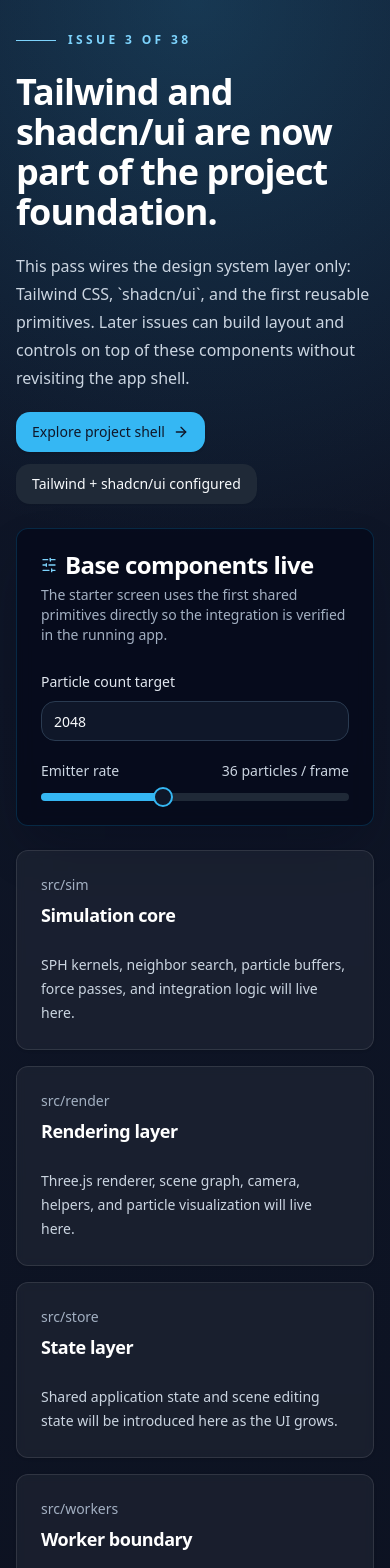
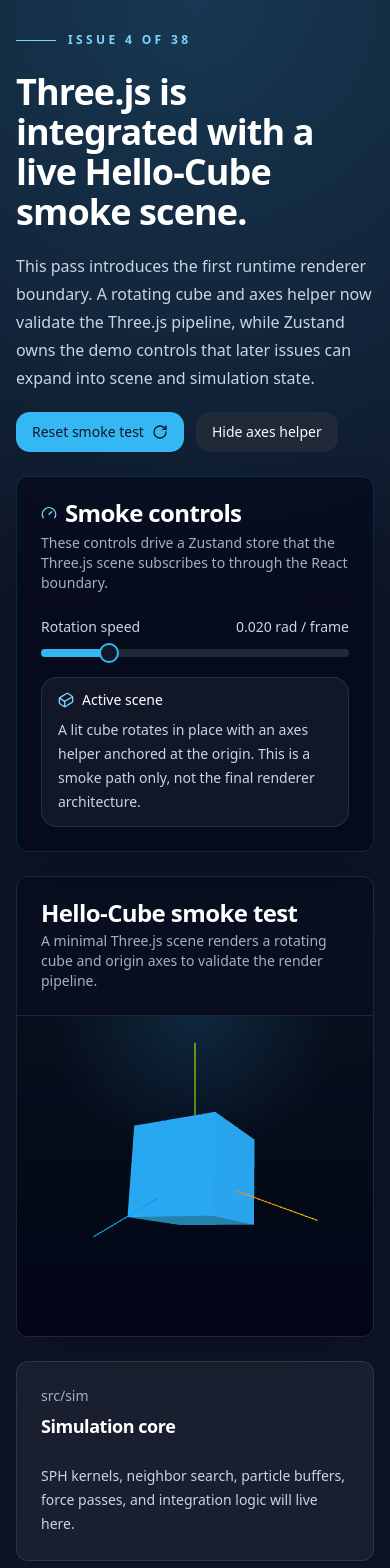
Before and after one commit to mtplayground/Alex-Hou-2024-test-25, a React (Vite) app: page / in a window 390 px wide. Shown: the top 1568 px of the page. Built offline with nearby package versions, Linux system fonts and the light colour scheme.

Commit message:
feat: Install Three.js, Zustand, and core deps; add a Hello-Cube smoke test

```diff
--- a/package.json
+++ b/package.json
@@ -19,13 +19,16 @@
     "lucide-react": "^0.511.0",
     "react": "^19.2.6",
     "react-dom": "^19.2.6",
-    "tailwind-merge": "^3.3.0"
+    "tailwind-merge": "^3.3.0",
+    "three": "^0.181.1",
+    "zustand": "^5.0.8"
   },
   "devDependencies": {
     "@eslint/js": "^9.39.1",
     "@types/node": "^24.12.3",
     "@types/react": "^19.2.14",
     "@types/react-dom": "^19.2.3",
+    "@types/three": "^0.181.0",
     "@vitejs/plugin-react": "^6.0.1",
     "autoprefixer": "^10.4.21",
     "eslint": "^9.39.1",
--- /dev/null
+++ b/src/render/helloCube.ts
@@ -0,0 +1,103 @@
+import * as THREE from 'three'
+
+interface HelloCubeState {
+  rotationSpeed: number
+  showAxes: boolean
+}
+
+export interface HelloCubeController {
+  dispose: () => void
+  setAxesVisible: (showAxes: boolean) => void
+  setRotationSpeed: (rotationSpeed: number) => void
+}
+
+export function createHelloCube(
+  container: HTMLElement,
+  initialState: HelloCubeState,
+): HelloCubeController {
+  const renderer = new THREE.WebGLRenderer({
+    alpha: true,
+    antialias: true,
+  })
+  renderer.setPixelRatio(Math.min(window.devicePixelRatio, 2))
+  renderer.setClearAlpha(0)
+
+  const scene = new THREE.Scene()
+  const camera = new THREE.PerspectiveCamera(45, 1, 0.1, 100)
+  camera.position.set(2.8, 2.4, 3.6)
+  camera.lookAt(0, 0, 0)
+
+  const ambientLight = new THREE.AmbientLight(0xffffff, 1.6)
+  const directionalLight = new THREE.DirectionalLight(0x7dd3fc, 2.6)
+  directionalLight.position.set(3, 4, 2)
+  scene.add(ambientLight, directionalLight)
+
+  const cube = new THREE.Mesh(
+    new THREE.BoxGeometry(1.2, 1.2, 1.2),
+    new THREE.MeshStandardMaterial({
+      color: 0x38bdf8,
+      metalness: 0.15,
+      roughness: 0.3,
+    }),
+  )
+  cube.rotation.x = 0.55
+  cube.rotation.y = 0.35
+  scene.add(cube)
+
+  const axesHelper = new THREE.AxesHelper(1.7)
+  axesHelper.visible = initialState.showAxes
+  scene.add(axesHelper)
+
+  container.appendChild(renderer.domElement)
+
+  let disposed = false
+  let animationFrame = 0
+  let rotationSpeed = initialState.rotationSpeed
+
+  const resize = () => {
+    const width = Math.max(container.clientWidth, 1)
+    const height = Math.max(container.clientHeight, 1)
+
+    camera.aspect = width / height
+    camera.updateProjectionMatrix()
+    renderer.setSize(width, height, false)
+  }
+
+  const resizeObserver = new ResizeObserver(() => {
+    resize()
+  })
+  resizeObserver.observe(container)
+  resize()
+
+  const renderFrame = () => {
+    if (disposed) {
+      return
+    }
+
+    cube.rotation.y += rotationSpeed
+    cube.rotation.x += rotationSpeed * 0.5
+    renderer.render(scene, camera)
+    animationFrame = window.requestAnimationFrame(renderFrame)
+  }
+
+  renderFrame()
+
+  return {
+    dispose: () => {
+      disposed = true
+      window.cancelAnimationFrame(animationFrame)
+      resizeObserver.disconnect()
+      scene.remove(cube, axesHelper, ambientLight, directionalLight)
+      cube.geometry.dispose()
+      cube.material.dispose()
+      renderer.dispose()
+      renderer.domElement.remove()
+    },
+    setAxesVisible: (showAxes) => {
+      axesHelper.visible = showAxes
+    },
+    setRotationSpeed: (nextRotationSpeed) => {
+      rotationSpeed = nextRotationSpeed
+    },
+  }
+}
--- a/src/render/index.ts
+++ b/src/render/index.ts
@@ -2,5 +2,5 @@
   path: 'src/render',
   title: 'Rendering layer',
   description:
-    'Three.js renderer, scene graph, camera, helpers, and particle visualization will live here.',
+    'Three.js setup now boots a rotating cube smoke scene here, and later issues can expand it into the full fluid renderer.',
 }
--- /dev/null
+++ b/src/store/helloCubeStore.ts
@@ -0,0 +1,23 @@
+import { create } from 'zustand'
+
+const DEFAULT_ROTATION_SPEED = 0.02
+
+interface HelloCubeState {
+  rotationSpeed: number
+  showAxes: boolean
+  setRotationSpeed: (rotationSpeed: number) => void
+  toggleAxes: () => void
+  reset: () => void
+}
+
+export const useHelloCubeStore = create<HelloCubeState>((set) => ({
+  rotationSpeed: DEFAULT_ROTATION_SPEED,
+  showAxes: true,
+  setRotationSpeed: (rotationSpeed) => set({ rotationSpeed }),
+  toggleAxes: () => set((state) => ({ showAxes: !state.showAxes })),
+  reset: () =>
+    set({
+      rotationSpeed: DEFAULT_ROTATION_SPEED,
+      showAxes: true,
+    }),
+}))
--- a/src/store/index.ts
+++ b/src/store/index.ts
@@ -2,5 +2,5 @@
   path: 'src/store',
   title: 'State layer',
   description:
-    'Shared application state and scene editing state will be introduced here as the UI grows.',
+    'Zustand is now live for the Hello-Cube smoke controls, providing the state boundary for later scene and simulation stores.',
 }
--- a/src/ui/AppShell.tsx
+++ b/src/ui/AppShell.tsx
@@ -1,5 +1,4 @@
-import { useState } from 'react'
-import { ArrowRight, SlidersHorizontal } from 'lucide-react'
+import { Cuboid, Gauge, RotateCw } from 'lucide-react'
 import { Button } from '@/components/ui/button'
 import {
   Card,
@@ -8,10 +7,11 @@
   CardHeader,
   CardTitle,
 } from '@/components/ui/card'
-import { Input } from '@/components/ui/input'
 import { Slider } from '@/components/ui/slider'
+import { HelloCubeCanvas } from '@/ui/HelloCubeCanvas'
 import { renderModuleSummary } from '@/render'
 import { simulationModuleSummary } from '@/sim'
+import { useHelloCubeStore } from '@/store/helloCubeStore'
 import { storeModuleSummary } from '@/store'
 import { workerModuleSummary } from '@/workers'
 
@@ -23,36 +23,38 @@
 ]
 
 export function AppShell() {
-  const [particleCount, setParticleCount] = useState('2048')
-  const [emitterRate, setEmitterRate] = useState([36])
-  const emitterRateValue = emitterRate[0] ?? 36
+  const rotationSpeed = useHelloCubeStore((state) => state.rotationSpeed)
+  const showAxes = useHelloCubeStore((state) => state.showAxes)
+  const setRotationSpeed = useHelloCubeStore((state) => state.setRotationSpeed)
+  const toggleAxes = useHelloCubeStore((state) => state.toggleAxes)
+  const reset = useHelloCubeStore((state) => state.reset)
 
   return (
-    <main className="min-h-screen bg-[radial-gradient(circle_at_top,_rgba(56,189,248,0.2),_transparent_32%),linear-gradient(180deg,_hsl(222_47%_11%),_hsl(224_45%_9%))]">
+    <main className="min-h-screen bg-[radial-gradient(circle_at_top,_rgba(56,189,248,0.2),_transparent_28%),linear-gradient(180deg,_hsl(222_47%_11%),_hsl(224_45%_9%))]">
       <div className="mx-auto flex w-full max-w-6xl flex-col gap-6 px-4 py-8 sm:px-6 lg:px-8 lg:py-12">
         <div className="inline-flex items-center gap-3 text-xs font-semibold uppercase tracking-[0.28em] text-sky-300">
           <span className="h-px w-10 bg-current" />
-          Issue 3 of 38
+          Issue 4 of 38
         </div>
 
-        <section className="grid gap-6 lg:grid-cols-[minmax(0,1.4fr)_360px]">
+        <section className="grid gap-6 lg:grid-cols-[minmax(0,1.3fr)_360px]">
           <div className="space-y-5">
             <h1 className="max-w-3xl text-4xl font-semibold tracking-tight text-white sm:text-5xl">
-              Tailwind and shadcn/ui are now part of the project foundation.
+              Three.js is integrated with a live Hello-Cube smoke scene.
             </h1>
             <p className="max-w-2xl text-base leading-7 text-slate-300">
-              This pass wires the design system layer only: Tailwind CSS,
-              `shadcn/ui`, and the first reusable primitives. Later issues can
-              build layout and controls on top of these components without
-              revisiting the app shell.
+              This pass introduces the first runtime renderer boundary. A
+              rotating cube and axes helper now validate the Three.js pipeline,
+              while Zustand owns the demo controls that later issues can expand
+              into scene and simulation state.
             </p>
             <div className="flex flex-wrap items-center gap-3">
-              <Button className="gap-2">
-                Explore project shell
-                <ArrowRight className="size-4" />
+              <Button className="gap-2" onClick={reset}>
+                Reset smoke test
+                <RotateCw className="size-4" />
               </Button>
-              <Button variant="secondary">
-                Tailwind + shadcn/ui configured
+              <Button onClick={toggleAxes} variant="secondary">
+                {showAxes ? 'Hide axes helper' : 'Show axes helper'}
               </Button>
             </div>
           </div>
@@ -60,44 +62,44 @@
           <Card className="border-sky-500/20 bg-slate-950/60 shadow-2xl shadow-slate-950/30 backdrop-blur">
             <CardHeader className="space-y-2">
               <CardTitle className="flex items-center gap-2 text-white">
-                <SlidersHorizontal className="size-4 text-sky-300" />
-                Base components live
+                <Gauge className="size-4 text-sky-300" />
+                Smoke controls
               </CardTitle>
               <CardDescription>
-                The starter screen uses the first shared primitives directly so
-                the integration is verified in the running app.
+                These controls drive a Zustand store that the Three.js scene
+                subscribes to through the React boundary.
               </CardDescription>
             </CardHeader>
             <CardContent className="space-y-5">
-              <div className="space-y-2">
-                <label
-                  className="text-sm font-medium text-slate-200"
-                  htmlFor="particle-count"
-                >
-                  Particle count target
-                </label>
-                <Input
-                  id="particle-count"
-                  value={particleCount}
-                  onChange={(event) => setParticleCount(event.target.value)}
+              <div className="space-y-3">
+                <div className="flex items-center justify-between text-sm text-slate-300">
+                  <span>Rotation speed</span>
+                  <span>{rotationSpeed.toFixed(3)} rad / frame</span>
+                </div>
+                <Slider
+                  max={0.08}
+                  min={0.005}
+                  onValueChange={(value) => setRotationSpeed(value[0] ?? 0.02)}
+                  step={0.001}
+                  value={[rotationSpeed]}
                 />
               </div>
-              <div className="space-y-3">
-                <div className="flex items-center justify-between text-sm text-slate-300">
-                  <span>Emitter rate</span>
-                  <span>{emitterRateValue} particles / frame</span>
+              <div className="rounded-lg border border-white/10 bg-white/5 px-4 py-3 text-sm text-slate-300">
+                <div className="flex items-center gap-2 font-medium text-white">
+                  <Cuboid className="size-4 text-sky-300" />
+                  Active scene
                 </div>
-                <Slider
-                  max={80}
-                  min={8}
-                  onValueChange={setEmitterRate}
-                  step={1}
-                  value={emitterRate}
-                />
+                <p className="mt-2 leading-6 text-slate-300">
+                  A lit cube rotates in place with an axes helper anchored at
+                  the origin. This is a smoke path only, not the final renderer
+                  architecture.
+                </p>
               </div>
             </CardContent>
           </Card>
         </section>
+
+        <HelloCubeCanvas />
 
         <section className="grid gap-4 md:grid-cols-2 xl:grid-cols-4">
           {sections.map((section) => (
--- /dev/null
+++ b/src/ui/HelloCubeCanvas.tsx
@@ -0,0 +1,83 @@
+import { useEffect, useRef, useState } from 'react'
+import { AlertTriangle } from 'lucide-react'
+import {
+  Card,
+  CardContent,
+  CardDescription,
+  CardHeader,
+  CardTitle,
+} from '@/components/ui/card'
+import { createHelloCube, type HelloCubeController } from '@/render/helloCube'
+import { useHelloCubeStore } from '@/store/helloCubeStore'
+
+export function HelloCubeCanvas() {
+  const containerRef = useRef<HTMLDivElement | null>(null)
+  const controllerRef = useRef<HelloCubeController | null>(null)
+  const [error, setError] = useState<string | null>(null)
+  const rotationSpeed = useHelloCubeStore((state) => state.rotationSpeed)
+  const showAxes = useHelloCubeStore((state) => state.showAxes)
+
+  const handleContainerRef = (node: HTMLDivElement | null) => {
+    if (node === containerRef.current) {
+      return
+    }
+
+    controllerRef.current?.dispose()
+    controllerRef.current = null
+    containerRef.current = node
+
+    if (!node) {
+      return
+    }
+
+    try {
+      const initialState = useHelloCubeStore.getState()
+
+      controllerRef.current = createHelloCube(node, {
+        rotationSpeed: initialState.rotationSpeed,
+        showAxes: initialState.showAxes,
+      })
+      setError(null)
+    } catch (caughtError) {
+      const message =
+        caughtError instanceof Error
+          ? caughtError.message
+          : 'Unknown WebGL initialization error.'
+      setError(message)
+    }
+  }
+
+  useEffect(() => {
+    controllerRef.current?.setRotationSpeed(rotationSpeed)
+  }, [rotationSpeed])
+
+  useEffect(() => {
+    controllerRef.current?.setAxesVisible(showAxes)
+  }, [showAxes])
+
+  return (
+    <Card className="overflow-hidden border-white/10 bg-slate-950/40 shadow-2xl shadow-slate-950/20 backdrop-blur-sm">
+      <CardHeader className="border-b border-white/10">
+        <CardTitle className="text-white">Hello-Cube smoke test</CardTitle>
+        <CardDescription>
+          A minimal Three.js scene renders a rotating cube and origin axes to
+          validate the render pipeline.
+        </CardDescription>
+      </CardHeader>
+      <CardContent className="p-0">
+        <div
+          className="relative aspect-[16/10] min-h-[320px] w-full bg-[radial-gradient(circle_at_top,_rgba(56,189,248,0.15),_transparent_40%),linear-gradient(180deg,_rgba(8,15,28,0.95),_rgba(2,6,23,1))]"
+          ref={handleContainerRef}
+        />
+        {error ? (
+          <div className="flex items-start gap-3 border-t border-red-500/20 bg-red-500/10 px-5 py-4 text-sm text-red-100">
+            <AlertTriangle className="mt-0.5 size-4 shrink-0" />
+            <p>
+              Three.js failed to initialize in this browser context: {error}
+            </p>
+          </div>
+        ) : null}
+      </CardContent>
+    </Card>
+  )
+}
```
Also changed, not shown: 2 other files (tests, documents, lock files or other folders).
